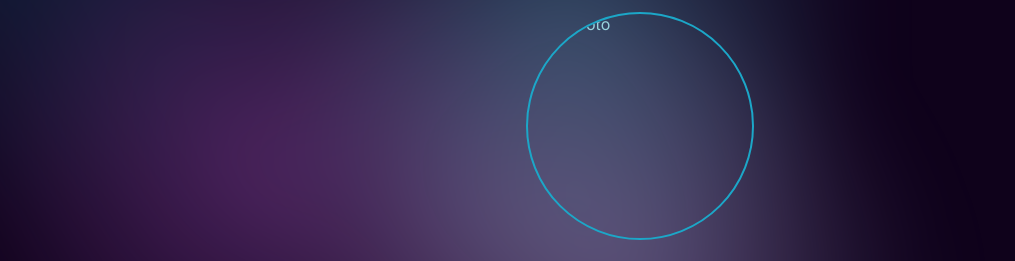
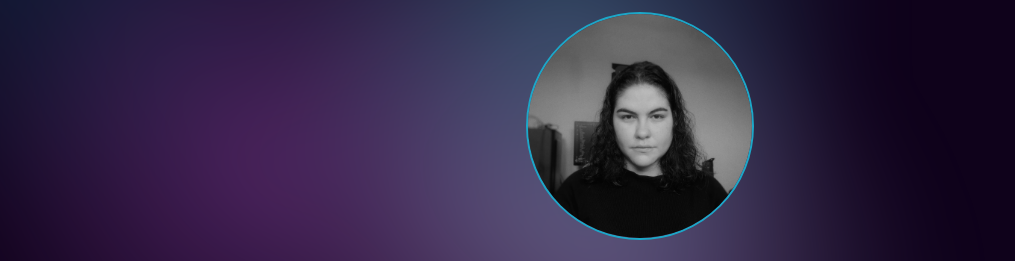
Before and after one commit to LyciaKremer/portfolio, a plain HTML site: page src/index.html in a window 1280 px wide. Shown: the part 154-415 px from the top of the page, without its empty margins (0-1015 px from the left). Drawn offline with Linux system fonts and the light colour scheme.

Commit message:
[fix] Path image

```diff
--- a/src/index.html
+++ b/src/index.html
@@ -18,7 +18,7 @@
     <p>Lycia Kremer</p>
   </section>
   <section class="about">
-    <img class="profile-pic" src="images/profile.jpeg" alt="Sua Foto">
+    <img class="profile-pic" src="images/profile.png" alt="Sua Foto">
     <p class="hello">Olá, meu nome é Lycia_</p>
     <h1>Eu sou <span>programadora</span></h1>
     <p class="description">Sou desenvolvedora front-end, com habilidades em HTML, CSS e React. Mergulho de cabeça na execução de qualquer design de interface e em suas funcionalidades, focando sempre na busca pela otimização da experiência do usuário.</p>
```
